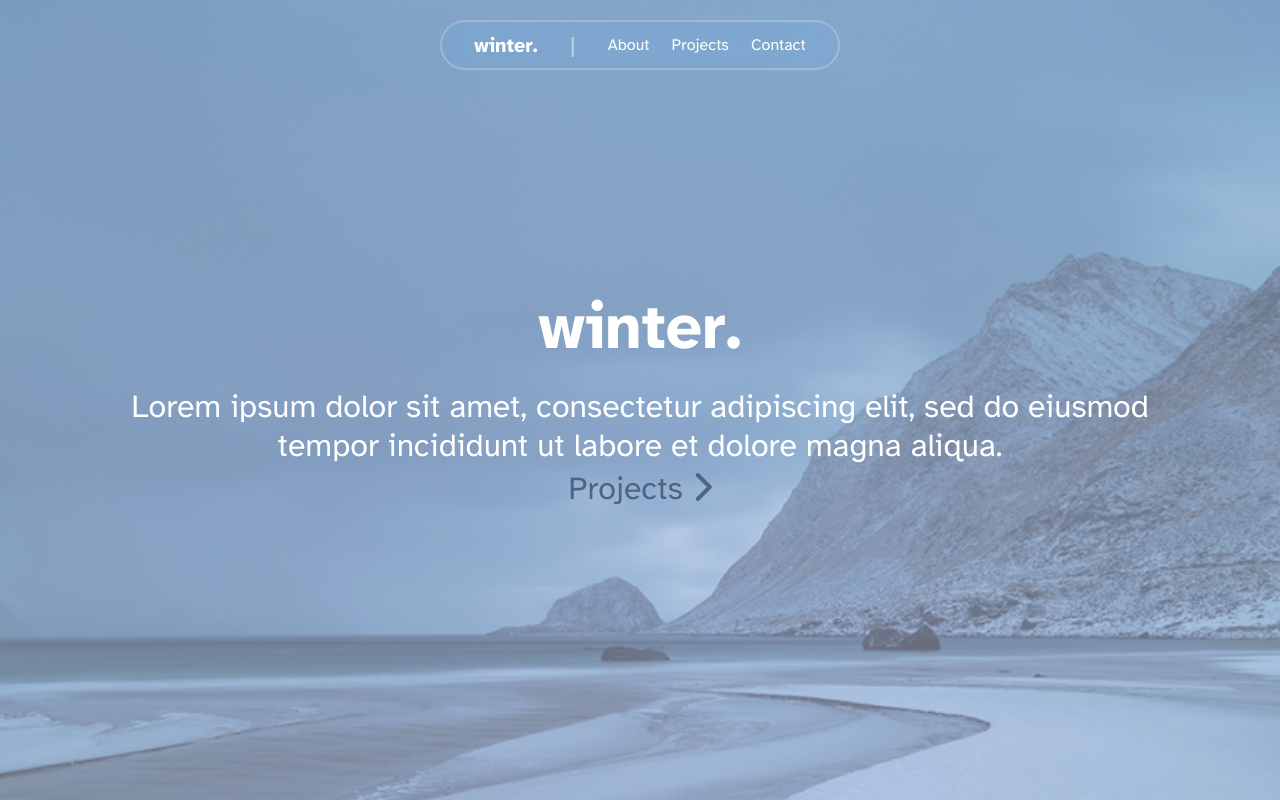
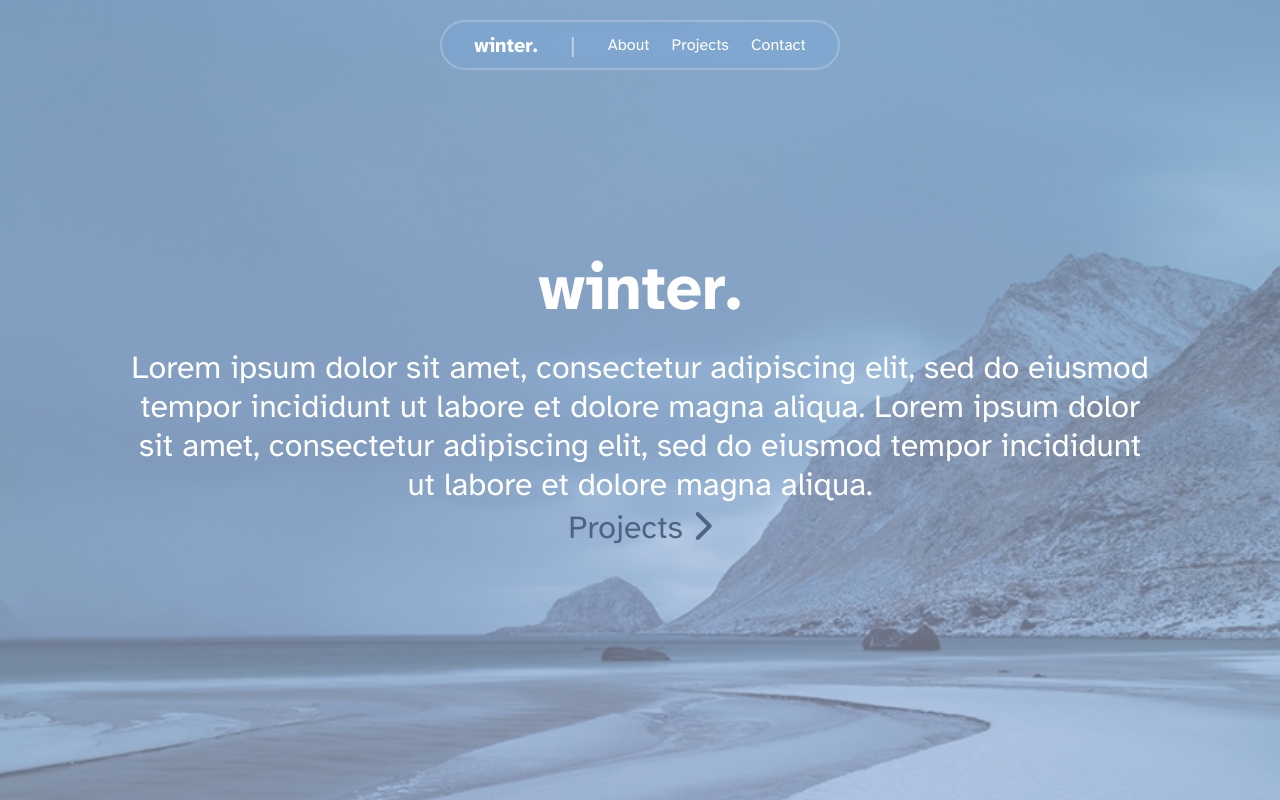
Before and after one commit to ez141414/winter, a plain HTML site: page index.html in a window 1280 px wide. Shown: the top 800 px of the page. Drawn offline with Linux system fonts and the light colour scheme.

Commit message:
Update index.html

```diff
--- a/index.html
+++ b/index.html
@@ -26,7 +26,7 @@
   <div class="section og" id="og">
     <img src="./mountain.jpg" alt="">
     <h2 class="winter">winter.</h2>
-    <p>Lorem ipsum dolor sit amet, consectetur adipiscing elit, sed do eiusmod tempor incididunt ut labore et dolore magna aliqua.</p>
+    <p>Lorem ipsum dolor sit amet, consectetur adipiscing elit, sed do eiusmod tempor incididunt ut labore et dolore magna aliqua. Lorem ipsum dolor sit amet, consectetur adipiscing elit, sed do eiusmod tempor incididunt ut labore et dolore magna aliqua.</p>
     <a href="projects">Projects <i class="fa-solid fa-chevron-right"></i></a>
   </div>
 
```
